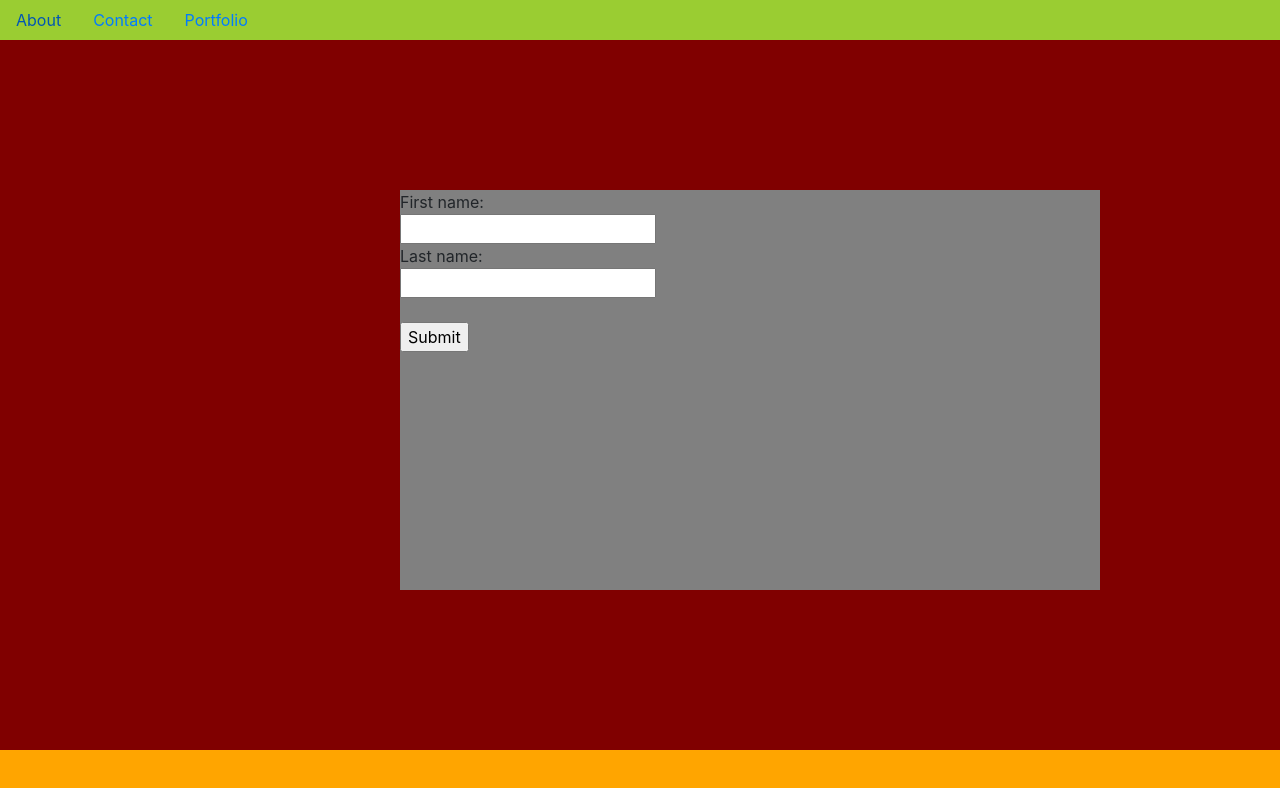
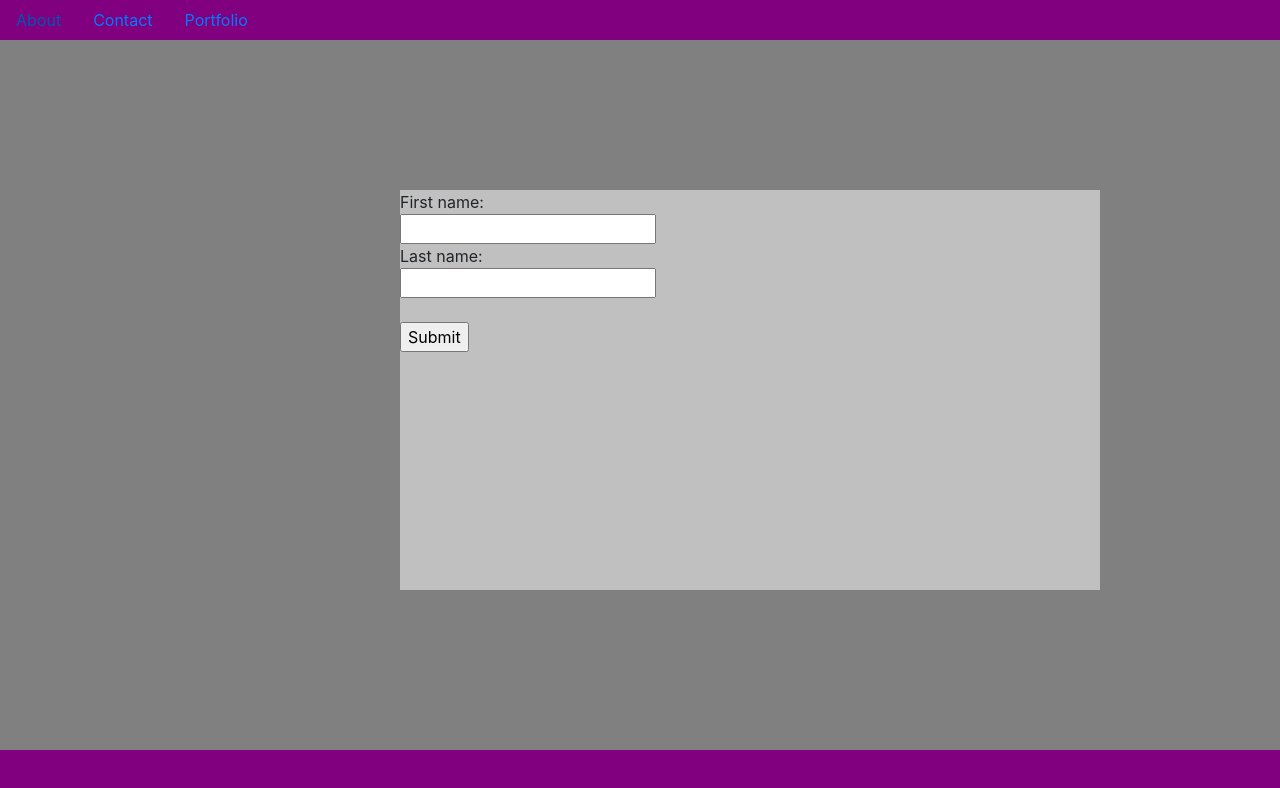
Before and after one commit to JoshZepedaUMNStudent/Bootstrap-Portfolio, a plain HTML site: page contact.html in a window 1280 px wide. Drawn offline with nearby package versions, Linux system fonts and the light colour scheme.

Commit message:
updated May 19

```diff
--- a/assets/styles.css
+++ b/assets/styles.css
@@ -1,5 +1,5 @@
 body {
-    background-color: maroon;
+    background-color: gray;
 }
 
 p {
@@ -7,12 +7,12 @@ p {
 }
 
 .nav {
-    background-color: yellowgreen;
+    background-color: purple;
     margin-bottom: 15px;
 }
 .fixed-bottom {
 position: fixed;
-background-color: orange;
+background-color: purple;
 height: 50px;
 bottom: 0;
 width: 100%;
@@ -21,7 +21,7 @@ width: 100%;
 
 
 #infobox {
-    background-color: gray;
+    background-color: silver;
     width: 700px;
     height: 400px;
     margin-top: 150px;
```
